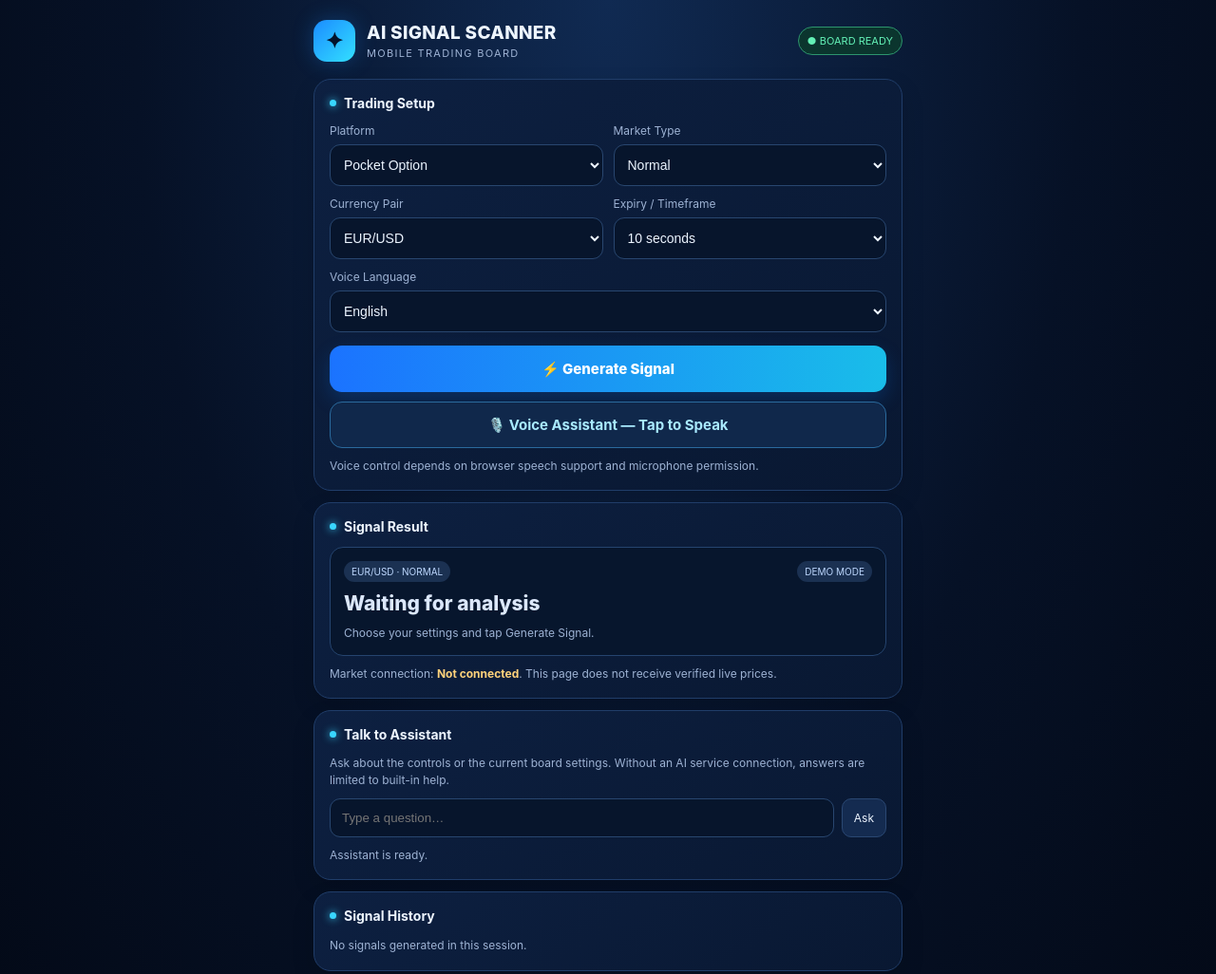
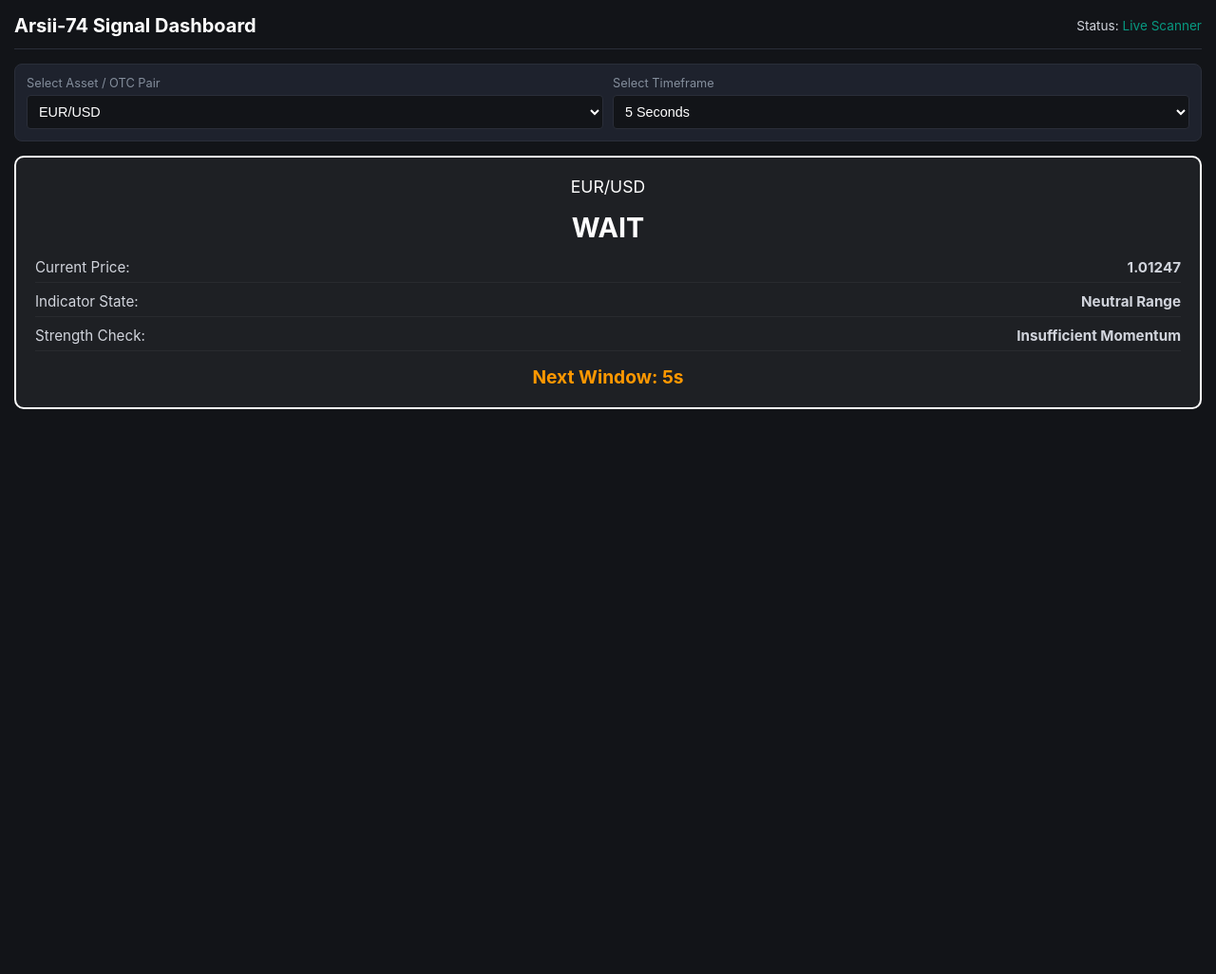
Before and after one commit to shafiqkhan5703282-ai/ss-trading-app, a plain HTML site: page index.html in a window 1280 px wide. Shown: the top 1026 px of the page at 95% size. After the commit the page ends 800 px from the top, so only its background shows below. Drawn offline with Linux system fonts and the light colour scheme.

Commit message:
Update index.html

```diff
--- a/index.html
+++ b/index.html
@@ -1,549 +1,232 @@
+<!DOCTYPE html>
+<html lang="en">
+<head>
+    <meta charset="UTF-8">
+    <meta name="viewport" content="width=device-width, initial-scale=1.0">
+    <title>Arsii-74 Professional Signal Scanner</title>
+    <style>
+        :root {
+            --bg-color: #121418;
+            --card-bg: #1e222d;
+            --text-color: #d1d4dc;
+            --accent-buy: #089981;
+            --accent-sell: #f23645;
+            --accent-wait: #ffffff;
+            --border-color: #2a2e39;
+        }
+        body {
+            font-family: -apple-system, BlinkMacSystemFont, "Segoe UI", Roboto, Helvetica, Arial, sans-serif;
+            background-color: var(--bg-color);
+            color: var(--text-color);
+            margin: 0;
+            padding: 15px;
+            transition: background-color 0.3s ease;
+        }
+        header {
+            display: flex;
+            justify-content: space-between;
+            align-items: center;
+            border-bottom: 1px solid var(--border-color);
+            padding-bottom: 12px;
+            margin-bottom: 15px;
+        }
+        h1 { margin: 0; font-size: 1.25rem; color: #fff; }
 
+        .controls {
+            display: grid;
+            grid-template-columns: 1fr 1fr;
+            gap: 10px;
+            margin-bottom: 15px;
+            background: var(--card-bg);
+            padding: 12px;
+            border-radius: 8px;
+            border: 1px solid var(--border-color);
+        }
+        .control-group label {
+            display: block;
+            font-size: 0.8rem;
+            color: #848e9c;
+            margin-bottom: 5px;
+        }
+        select {
+            width: 100%;
+            padding: 8px;
+            background: #121418;
+            color: #fff;
+            border: 1px solid var(--border-color);
+            border-radius: 4px;
+            font-size: 0.9rem;
+        }
 
-<!DOCTYPE html>
+        /* Dynamic Board Themes based on signal */
+        .board {
+            background-color: var(--card-bg);
+            border: 2px solid var(--border-color);
+            border-radius: 10px;
+            padding: 20px;
+            text-align: center;
+            transition: all 0.3s ease;
+        }
+        .board.buy-mode {
+            background-color: rgba(8, 153, 129, 0.15);
+            border-color: var(--accent-buy);
+        }
+        .board.sell-mode {
+            background-color: rgba(242, 54, 69, 0.15);
+            border-color: var(--accent-sell);
+        }
+        .board.wait-mode {
+            background-color: rgba(255, 255, 255, 0.05);
+            border-color: var(--accent-wait);
+        }
 
-<html lang="en">
+        .signal-title {
+            font-size: 1.8rem;
+            font-weight: bold;
+            margin: 15px 0;
+        }
+        .buy-mode .signal-title { color: var(--accent-buy); }
+        .sell-mode .signal-title { color: var(--accent-sell); }
+        .wait-mode .signal-title { color: var(--accent-wait); }
 
-<head>
-
-<meta charset="UTF-8">
-
-<meta name="viewport" content="width=device-width, initial-scale=1, viewport-fit=cover">
-
-<meta name="theme-color" content="#07152f">
-
-<title>AI Signal Scanner — Mobile Board</title>
-
-<style>
-
-:root{--bg:#061126;--panel:#0c1d3b;--panel2:#10264b;--line:#203d69;--cyan:#39d7ff;--blue:#2878ff;--text:#edf5ff;--muted:#9db2d3;--green:#30dfa0;--red:#ff647c}
-
-*{box-sizing:border-box}
-
-body{margin:0;background:radial-gradient(ellipse at top,#102a52 0,#061126 55%,#030916 100%);color:var(--text);font:15px -apple-system,BlinkMacSystemFont,"Segoe UI",sans-serif;padding:16px 13px 32px}
-
-.wrap{max-width:620px;margin:auto}
-
-.top{display:flex;align-items:center;gap:12px;margin:5px 0 18px}
-
-.logo{width:44px;height:44px;border-radius:14px;background:linear-gradient(135deg,#1b8cff,#33e0ff);display:grid;place-items:center;color:#03122b;font-size:23px;font-weight:900;box-shadow:0 0 22px #168dff44}
-
-.brand{font-weight:800;font-size:19px;letter-spacing:.3px}
-
-.sub{font-size:11px;color:var(--muted);margin-top:3px;letter-spacing:1.3px}
-
-.pill{margin-left:auto;border:1px solid #2d956e;color:#63f0b6;background:#0b352e;padding:7px 9px;border-radius:20px;font-size:11px;white-space:nowrap}
-
-.card{background:linear-gradient(145deg,#0d2041,#091832);border:1px solid var(--line);border-radius:18px;padding:16px;margin:12px 0;box-shadow:0 10px 25px #0002}
-
-.section{font-weight:750;font-size:14px;margin:0 0 13px;display:flex;align-items:center;gap:8px}
-
-.dot{width:7px;height:7px;border-radius:50%;background:var(--cyan);box-shadow:0 0 8px var(--cyan)}
-
-.grid{display:grid;grid-template-columns:1fr 1fr;gap:11px}
-
-.field label{display:block;color:var(--muted);font-size:12px;margin:0 0 7px}
-
-.field select,.field input{width:100%;border:1px solid #28466f;background:#07152c;color:var(--text);border-radius:11px;padding:12px 10px;font-size:14px;outline:none}
-
-.full{grid-column:1/-1}
-
-button{font:inherit;border:0;cursor:pointer;touch-action:manipulation}
-
-.primary{width:100%;border-radius:13px;padding:15px;background:linear-gradient(90deg,#1b73ff,#19bde9);color:white;font-weight:800;font-size:15px;box-shadow:0 8px 20px #087cff35;margin-top:14px}
-
-.voice{width:100%;border-radius:13px;padding:14px;background:#10284b;border:1px solid #2a6a9d;color:#a9eaff;font-weight:750;margin-top:10px}
-
-.voice.listening{background:#153b50;border-color:var(--cyan);box-shadow:0 0 18px #39d7ff35}
-
-.smallbtn{padding:10px 12px;border-radius:10px;background:#142b50;border:1px solid #2a4772;color:var(--text);font-size:12px}
-
-.status{font-size:12px;color:var(--muted);line-height:1.5;margin-top:10px}
-
-.signalbox{border:1px solid #25446f;border-radius:14px;padding:14px;background:#07162d;min-height:104px}
-
-.signalhead{display:flex;align-items:center;justify-content:space-between;gap:10px}
-
-.tag{font-size:10px;padding:5px 8px;border-radius:20px;background:#1b3152;color:#bed8ff}
-
-.signal-title{font-size:21px;font-weight:850;margin:10px 0 5px}
-
-.neutral{color:#dbe7fa}
-
-.up{color:var(--green)}
-
-.down{color:var(--red)}
-
-.history{font-size:12px;color:var(--muted);line-height:1.7;white-space:pre-line}
-
-.voicechat{display:flex;gap:8px;margin-top:10px}
-
-.voicechat input{min-width:0;flex:1;border:1px solid #28466f;background:#07152c;color:var(--text);border-radius:11px;padding:12px}
-
-.note{border-left:3px solid #eab34e;padding:10px 12px;color:#c8d5e8;font-size:11px;line-height:1.55;background:#201d19;border-radius:0 9px 9px 0}
-
-.footer{text-align:center;color:#7389ab;font-size:10px;margin:18px 0 4px}
-
-@media(max-width:360px){body{padding:11px 9px}.card{padding:13px}.grid{gap:8px}.brand{font-size:17px}}
-
-</style>
-
+        .metric-row {
+            display: flex;
+            justify-content: space-between;
+            margin: 10px 0;
+            font-size: 0.95rem;
+            border-bottom: 1px solid rgba(255,255,255,0.05);
+            padding-bottom: 6px;
+        }
+        .countdown-display {
+            font-size: 1.2rem;
+            font-weight: bold;
+            margin-top: 15px;
+            color: #ff9800;
+        }
+    </style>
 </head>
-
 <body>
 
-<div class="wrap">
+    <header>
+        <h1>Arsii-74 Signal Dashboard</h1>
+        <div style="font-size: 0.85rem;">Status: <span style="color: var(--accent-buy);">Live Scanner</span></div>
+    </header>
 
-<header class="top">
-
-  <div class="logo">✦</div>
-
-  <div>
-
-    <div class="brand">AI SIGNAL SCANNER</div>
-
-    <div class="sub">MOBILE TRADING BOARD</div>
-
-  </div>
-
-  <div class="pill">● BOARD READY</div>
-
-</header>
-
-<section class="card">
-
-  <h2 class="section"><span class="dot"></span> Trading Setup</h2>
-
-  <div class="grid">
-
-    <div class="field">
-
-      <label for="platform">Platform</label>
-
-      <select id="platform">
-
-        <option>Pocket Option</option>
-
-        <option>Olymp Trade</option>
-
-      </select>
-
+    <!-- Controls for Selection -->
+    <div class="controls">
+        <div class="control-group">
+            <label for="pair-select">Select Asset / OTC Pair</label>
+            <select id="pair-select">
+                <optgroup label="Standard Pairs">
+                    <option value="EUR/USD">EUR/USD</option>
+                    <option value="GBP/USD">GBP/USD</option>
+                    <option value="AUD/USD">AUD/USD</option>
+                    <option value="USD/JPY">USD/JPY</option>
+                </optgroup>
+                <optgroup label="OTC Pairs">
+                    <option value="EUR/USD (OTC)">EUR/USD (OTC)</option>
+                    <option value="GBP/USD (OTC)">GBP/USD (OTC)</option>
+                    <option value="AUD/CAD (OTC)">AUD/CAD (OTC)</option>
+                    <option value="BTC/USD (OTC)">BTC/USD (OTC)</option>
+                </optgroup>
+            </select>
+        </div>
+        <div class="control-group">
+            <label for="timeframe-select">Select Timeframe</label>
+            <select id="timeframe-select">
+                <optgroup label="Seconds">
+                    <option value="3">3 Seconds</option>
+                    <option value="5" selected>5 Seconds</option>
+                    <option value="10">10 Seconds</option>
+                    <option value="15">15 Seconds</option>
+                    <option value="30">30 Seconds</option>
+                </optgroup>
+                <optgroup label="Minutes & Hours">
+                    <option value="60">1 Minute</option>
+                    <option value="300">5 Minutes</option>
+                    <option value="900">15 Minutes</option>
+                    <option value="3600">1 Hour</option>
+                </optgroup>
+            </select>
+        </div>
     </div>
 
-    <div class="field">
+    <!-- Dynamic Output Board -->
+    <div class="board wait-mode" id="main-board">
+        <div style="font-size: 1.1rem; color: #fff;" id="selected-pair-label">EUR/USD</div>
+        <div class="signal-title" id="signal-text">WAIT</div>
 
-      <label for="marketType">Market Type</label>
+        <div class="metric-row"><span>Current Price:</span> <strong id="price-val">1.08450</strong></div>
+        <div class="metric-row"><span>Indicator State:</span> <strong id="indicator-val">Analyzing...</strong></div>
+        <div class="metric-row"><span>Strength Check:</span> <strong id="strength-val">Low Momentum</strong></div>
 
-      <select id="marketType">
-
-        <option>Normal</option>
-
-        <option>OTC</option>
-
-      </select>
-
+        <div class="countdown-display" id="countdown-timer">Next Window: 5s</div>
     </div>
 
-    <div class="field">
+    <script>
+        const pairSelect = document.getElementById('pair-select');
+        const timeframeSelect = document.getElementById('timeframe-select');
+        const mainBoard = document.getElementById('main-board');
+        const selectedPairLabel = document.getElementById('selected-pair-label');
+        const signalText = document.getElementById('signal-text');
+        const priceVal = document.getElementById('price-val');
+        const indicatorVal = document.getElementById('indicator-val');
+        const strengthVal = document.getElementById('strength-val');
+        const countdownTimer = document.getElementById('countdown-timer');
 
-      <label for="pair">Currency Pair</label>
+        let currentTimeLeft = 5;
+        let selectedTimeframe = 5;
 
-      <select id="pair">
+        timeframeSelect.addEventListener('change', (e) => {
+            selectedTimeframe = parseInt(e.target.value);
+            currentTimeLeft = selectedTimeframe;
+        });
 
-        <option>EUR/USD</option>
+        function runScannerEngine() {
+            selectedPairLabel.textContent = pairSelect.value;
 
-        <option>GBP/USD</option>
+            // Generate simulated analytical state
+            const randomVal = Math.random();
+            const price = (1.0 + Math.random() * 0.1).toFixed(5);
+            priceVal.textContent = price;
 
-        <option>USD/JPY</option>
+            let signal = "WAIT";
+            let modeClass = "wait-mode";
+            let indicatorState = "Neutral Range";
+            let strengthState = "Insufficient Momentum";
 
-        <option>AUD/USD</option>
+            // Conditional simulation logic for demo strength signals
+            if (randomVal < 0.33) {
+                signal = "BUY";
+                modeClass = "buy-mode";
+                indicatorState = "Oversold Bounce";
+                strengthState = "Strong Bullish Setup";
+            } else if (randomVal > 0.66) {
+                signal = "SELL";
+                modeClass = "sell-mode";
+                indicatorState = "Overbought Rejection";
+                strengthState = "Strong Bearish Setup";
+            }
 
-        <option>USD/CAD</option>
+            // Apply theme classes
+            mainBoard.className = `board ${modeClass}`;
+            signalText.textContent = signal;
+            indicatorVal.textContent = indicatorState;
+            strengthVal.textContent = strengthState;
+        }
 
-        <option>EUR/JPY</option>
+        // Timer Loop running every second
+        setInterval(() => {
+            currentTimeLeft--;
+            if (currentTimeLeft <= 0) {
+                currentTimeLeft = selectedTimeframe;
+                runScannerEngine(); // Refresh signal data on cycle reset
+            }
+            countdownTimer.textContent = `Next Window: ${currentTimeLeft}s`;
+        }, 1000);
 
-        <option>GBP/JPY</option>
-
-        <option>NZD/USD</option>
-
-        <option>EUR/GBP</option>
-
-        <option>USD/CHF</option>
-
-        <option>EUR/USD OTC</option>
-
-        <option>GBP/USD OTC</option>
-
-        <option>USD/JPY OTC</option>
-
-        <option>AUD/USD OTC</option>
-
-        <option>USD/CAD OTC</option>
-
-      </select>
-
-    </div>
-
-    <div class="field">
-
-      <label for="expiry">Expiry / Timeframe</label>
-
-      <select id="expiry">
-
-        <option>10 seconds</option>
-
-        <option>15 seconds</option>
-
-        <option>30 seconds</option>
-
-        <option>1 minute</option>
-
-        <option>2 minutes</option>
-
-        <option>5 minutes</option>
-
-        <option>15 minutes</option>
-
-        <option>1 hour</option>
-
-      </select>
-
-    </div>
-
-    <div class="field full">
-
-      <label for="language">Voice Language</label>
-
-      <select id="language">
-
-        <option value="en-US">English</option>
-
-        <option value="hi-IN">Hindi</option>
-
-        <option value="ur-PK">Urdu</option>
-
-      </select>
-
-    </div>
-
-  </div>
-
-  <button class="primary" id="generate">⚡ Generate Signal</button>
-
-  <button class="voice" id="voice">🎙️ Voice Assistant — Tap to Speak</button>
-
-  <div class="status" id="voiceStatus">
-
-    Voice control depends on browser speech support and microphone permission.
-
-  </div>
-
-</section>
-
-<section class="card">
-
-  <h2 class="section"><span class="dot"></span> Signal Result</h2>
-
-  <div class="signalbox" aria-live="polite">
-
-    <div class="signalhead">
-
-      <span class="tag" id="signalPair">EUR/USD · NORMAL</span>
-
-      <span class="tag">DEMO MODE</span>
-
-    </div>
-
-    <div class="signal-title neutral" id="signalTitle">Waiting for analysis</div>
-
-    <div class="status" id="signalReason">
-
-      Choose your settings and tap Generate Signal.
-
-    </div>
-
-  </div>
-
-  <div class="status">
-
-    Market connection:
-
-    <strong style="color:#ffd27b">Not connected</strong>.
-
-    This page does not receive verified live prices.
-
-  </div>
-
-</section>
-
-<section class="card">
-
-  <h2 class="section"><span class="dot"></span> Talk to Assistant</h2>
-
-  <div class="status">
-
-    Ask about the controls or the current board settings.
-
-    Without an AI service connection, answers are limited to built-in help.
-
-  </div>
-
-  <div class="voicechat">
-
-    <input id="question" type="text" placeholder="Type a question…" aria-label="Question">
-
-    <button class="smallbtn" id="ask">Ask</button>
-
-  </div>
-
-  <div class="status" id="answer" aria-live="polite">Assistant is ready.</div>
-
-</section>
-
-<section class="card">
-
-  <h2 class="section"><span class="dot"></span> Signal History</h2>
-
-  <div class="history" id="history">No signals generated in this session.</div>
-
-</section>
-
-<div class="note">
-
-  <strong>Important:</strong> This is a front-end demo, not a live trading service.
-
-  Signals shown here are illustrative only and must not be used as real trading advice.
-
-  Pocket Option and Olymp Trade are not connected; OTC prices may differ from external
-
-  market feeds. No accuracy or profit is guaranteed.
-
-</div>
-
-<div class="footer">AI SIGNAL SCANNER · MOBILE DEMO · NO BROKER LOGIN REQUIRED</div>
-
-</div>
-
-<script>
-
-const $ = id => document.getElementById(id);
-
-function speak(text) {
-
-  if (!("speechSynthesis" in window)) {
-
-    $("voiceStatus").textContent =
-
-      "Speech output is not supported in this browser.";
-
-    return;
-
-  }
-
-  speechSynthesis.cancel();
-
-  const utterance = new SpeechSynthesisUtterance(text);
-
-  utterance.lang = $("language").value;
-
-  speechSynthesis.speak(utterance);
-
-}
-
-function selected() {
-
-  return {
-
-    platform: $("platform").value,
-
-    type: $("marketType").value,
-
-    pair: $("pair").value,
-
-    expiry: $("expiry").value
-
-  };
-
-}
-
-$("generate").addEventListener("click", () => {
-
-  const s = selected();
-
-  $("signalPair").textContent =
-
-    s.pair + " · " + s.type.toUpperCase();
-
-  $("signalTitle").textContent = "DEMO ONLY — No live signal";
-
-  $("signalTitle").className = "signal-title neutral";
-
-  $("signalReason").textContent =
-
-    "Live price feed is not connected, so a reliable BUY/SELL analysis cannot be calculated. Connect a verified data provider before using market analysis.";
-
-  const time = new Date().toLocaleTimeString();
-
-  const item = `${time} — ${s.platform} — ${s.pair} (${s.type}), ${s.expiry}: demo only`;
-
-  const old = $("history").textContent;
-
-  $("history").textContent =
-
-    old === "No signals generated in this session."
-
-      ? item
-
-      : item + "\n" + old;
-
-  speak(
-
-    "Demo mode. Live market data is not connected. I cannot provide a verified buy or sell signal."
-
-  );
-
-});
-
-function answer(question) {
-
-  const q = question.toLowerCase();
-
-  const s = selected();
-
-  if (/pair|currency|पेयर|جوड़ा/.test(q))
-
-    return "The selected pair is " + s.pair + ".";
-
-  if (/platform|प्लेटफॉर्म|پلیٹ فارم/.test(q))
-
-    return "The selected platform is " + s.platform + ".";
-
-  if (/expiry|timeframe|टाइम|समय|ایکسپائری/.test(q))
-
-    return "The selected expiry is " + s.expiry + ".";
-
-  if (/otc|normal|market type/.test(q))
-
-    return "The selected market type is " + s.type + ".";
-
-  if (/signal|buy|sell|सिग्नल|خرید|فروخت/.test(q))
-
-    return "This board is not connected to live market data. I cannot verify a real buy or sell signal.";
-
-  if (/hello|hi|नमस्ते|सलाम|السلام/.test(q))
-
-    return "Hello! I am the board assistant. You can ask me about the selected platform, pair, market type, or expiry.";
-
-  return "I can explain this board and its selected settings. Full open-ended AI conversation requires connecting a secure AI backend.";
-
-}
-
-$("ask").addEventListener("click", () => {
-
-  const question = $("question").value.trim();
-
-  if (!question) return;
-
-  const response = answer(question);
-
-  $("answer").textContent = response;
-
-  speak(response);
-
-});
-
-$("question").addEventListener("keydown", event => {
-
-  if (event.key === "Enter") $("ask").click();
-
-});
-
-$("voice").addEventListener("click", () => {
-
-  const Recognition =
-
-    window.SpeechRecognition || window.webkitSpeechRecognition;
-
-  if (!Recognition) {
-
-    $("voiceStatus").textContent =
-
-      "Speech recognition is unavailable in this browser. Try a supported browser or use the text question box.";
-
-    speak(
-
-      "Speech recognition is unavailable. You can type your question in the question box."
-
-    );
-
-    return;
-
-  }
-
-  const recognition = new Recognition();
-
-  recognition.lang = $("language").value;
-
-  recognition.interimResults = false;
-
-  recognition.maxAlternatives = 1;
-
-  $("voice").classList.add("listening");
-
-  $("voiceStatus").textContent = "Listening… Please speak now.";
-
-  recognition.onresult = event => {
-
-    const question = event.results[0][0].transcript;
-
-    $("question").value = question;
-
-    const response = answer(question);
-
-    $("answer").textContent =
-
-      "You asked: " + question + " — " + response;
-
-    $("voiceStatus").textContent = "Voice question received.";
-
-    speak(response);
-
-  };
-
-  recognition.onerror = event => {
-
-    $("voiceStatus").textContent =
-
-      "Microphone or speech error: " + event.error +
-
-      ". Check browser permission and try again.";
-
-  };
-
-  recognition.onend = () => {
-
-    $("voice").classList.remove("listening");
-
-  };
-
-  try {
-
-    recognition.start();
-
-  } catch (error) {
-
-    $("voiceStatus").textContent =
-
-      "Could not start listening. Please try again.";
-
-    $("voice").classList.remove("listening");
-
-  }
-
-});
-
-</script>
-
+        // Initial run
+        runScannerEngine();
+    </script>
 </body>
-
 </html>
```
